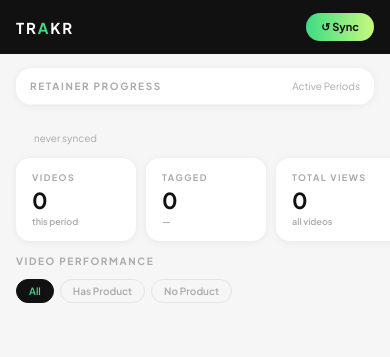
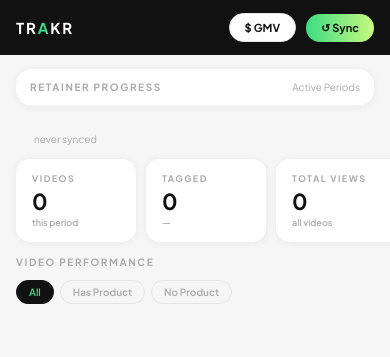
Before and after one commit to taliaa10/Retainer-Tracker, a Flask app: template templates/dashboard.html in a window 390 px wide. Shown: the top 357 px of the page. Run offline with Flask 3, Linux system fonts and the light colour scheme; the template is opened without the code that fills it, so the values that code supplies are empty.

Commit message:
Add manual GMV sync button to dashboard
Adds a '$ GMV' button next to Sync on both mobile and desktop topbars,
calling /api/sync/gmv directly so GMV data can be refreshed without
waiting for the 24-hour scheduled job.

https://claude.ai/code/session_012og5s9nneWnwC1rCivprPW

```diff
--- a/templates/dashboard.html
+++ b/templates/dashboard.html
@@ -115,6 +115,9 @@
   .empty-state { text-align: center; padding: 40px 20px; color: var(--muted); font-size: 12px; }
   .empty-state a { color: var(--accent); }
 
+  .btn-gmv { background: var(--surface); color: var(--text); border: 1px solid var(--muted3); }
+  .btn-gmv:hover { opacity: 0.85; }
+
   /* ── DESKTOP OVERRIDES ── */
   @media (min-width: 768px) {
     .topnav { display: none; }
@@ -138,6 +141,7 @@
 <div class="topnav">
   <div class="logo">TR<span class="logo-accent">A</span>KR</div>
   <div class="nav-right">
+    <button class="btn-sync btn-gmv" onclick="syncGMV(this)">$ GMV</button>
     <button class="btn-sync" onclick="syncAll(this)">↺ Sync</button>
   </div>
 </div>
@@ -157,6 +161,7 @@
     {% if active_period %}
     <div class="date-pill">{{ active_period.period_start | datefmt }} – {{ today | datefmt }}</div>
     {% endif %}
+    <button class="btn-sync btn-gmv" onclick="syncGMV(this)">$ Sync GMV</button>
     <button class="btn-sync" onclick="syncClient({{ active.id }}, this)">↺ Sync Now</button>
   </div>
 </div>
@@ -406,6 +411,15 @@ function syncAll(btn) {
     .catch(() => { btn.textContent = '↺ Sync'; btn.disabled = false; });
 }
 
+function syncGMV(btn) {
+  btn.textContent = '⏳ Syncing…';
+  btn.disabled = true;
+  fetch('/api/sync/gmv', { method: 'POST' })
+    .then(r => r.json())
+    .then(d => { location.reload(); })
+    .catch(() => { btn.textContent = '$ GMV'; btn.disabled = false; });
+}
+
 function syncClient(clientId, btn) {
   btn.textContent = '↺ Syncing…';
   btn.disabled = true;
```
